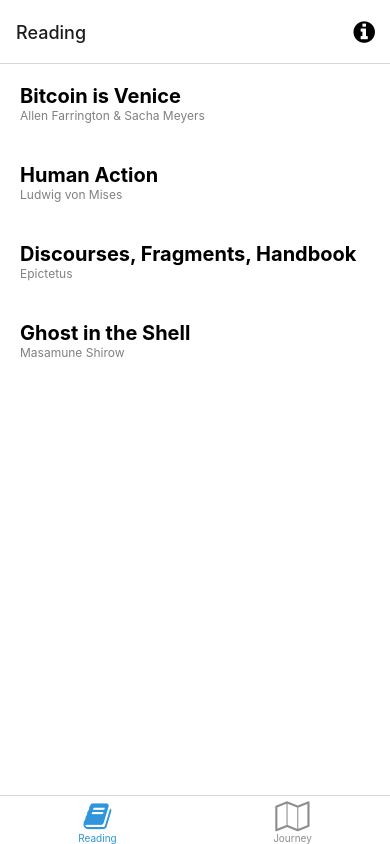
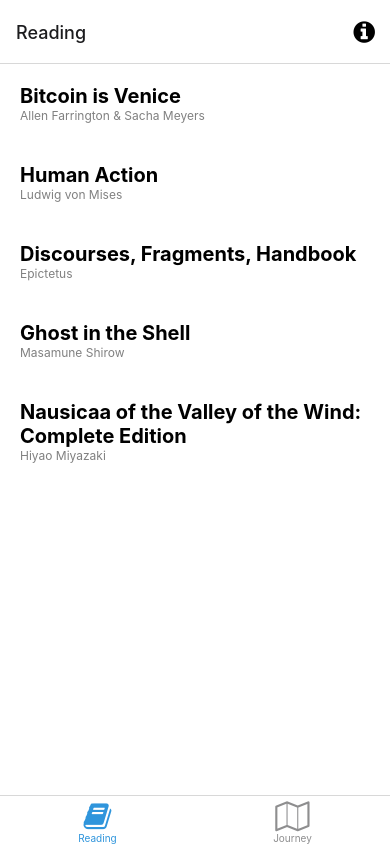
Before and after one commit to phrazzld/whetstone, a React Native app: screen /Reading in a window 390 px wide. Built offline with nearby package versions, Linux system fonts and the light colour scheme; what expo-linking would draw is missing.

Commit message:
Stub BookDetailsScreen, add stack nav to tabs

```diff
--- a/components/Book.tsx
+++ b/components/Book.tsx
@@ -1,6 +1,8 @@
-import { StyleSheet } from "react-native";
+import { StyleSheet, TouchableOpacity } from "react-native";
 import { TBook } from "../types";
 import { Text, View } from "./Themed";
+import { useNavigation } from "@react-navigation/native";
+import { BookDetailsScreen } from "../screens/BookDetailsScreen";
 
 interface BookProps {
     book: TBook;
@@ -8,12 +10,16 @@ interface BookProps {
 
 export const Book = (props: BookProps) => {
     const { book } = props;
+    const navigation = useNavigation();
 
     return (
-        <View style={styles.book}>
+        <TouchableOpacity
+            style={styles.book}
+            onPress={() => navigation.navigate("BookDetails", { book })}
+        >
             <Text style={styles.title}>{book.title}</Text>
             <Text style={styles.author}>{book.author}</Text>
-        </View>
+        </TouchableOpacity>
     );
 };
 
--- a/navigation/index.tsx
+++ b/navigation/index.tsx
@@ -26,6 +26,7 @@ import {
     RootTabScreenProps,
 } from "../types";
 import LinkingConfiguration from "./LinkingConfiguration";
+import { BookDetailsScreen } from "../screens/BookDetailsScreen";
 
 export default function Navigation({
     colorScheme,
@@ -79,35 +80,21 @@ function BottomTabNavigator() {
 
     return (
         <BottomTab.Navigator
-            initialRouteName="Reading"
+            initialRouteName="ReadingStack"
             screenOptions={{
                 tabBarActiveTintColor: Colors[colorScheme].tint,
+                headerShown: false,
             }}
         >
             <BottomTab.Screen
-                name="Reading"
-                component={ReadingScreen}
-                options={({ navigation }: RootTabScreenProps<"Reading">) => ({
+                name="ReadingStack"
+                component={ReadingStackScreen}
+                options={{
                     title: "Reading",
                     tabBarIcon: ({ color }) => (
                         <TabBarIcon name="book" color={color} />
                     ),
-                    headerRight: () => (
-                        <Pressable
-                            onPress={() => navigation.navigate("Modal")}
-                            style={({ pressed }) => ({
-                                opacity: pressed ? 0.5 : 1,
-                            })}
-                        >
-                            <FontAwesome
-                                name="info-circle"
-                                size={25}
-                                color={Colors[colorScheme].text}
-                                style={{ marginRight: 15 }}
-                            />
-                        </Pressable>
-                    ),
-                })}
+                }}
             />
             <BottomTab.Screen
                 name="Journey"
@@ -123,6 +110,42 @@ function BottomTabNavigator() {
     );
 }
 
+const ReadingStack = createNativeStackNavigator();
+
+function ReadingStackScreen({ navigation }) {
+    return (
+        <ReadingStack.Navigator>
+            <ReadingStack.Screen
+                name="Reading"
+                component={ReadingScreen}
+                options={{
+                    title: "Reading",
+                    headerRight: () => (
+                        <Pressable
+                            onPress={() => navigation.navigate("Modal")}
+                            style={({ pressed }) => ({
+                                opacity: pressed ? 0.5 : 1,
+                            })}
+                        >
+                            <FontAwesome
+                                name="info-circle"
+                                size={25}
+                                color={Colors.text}
+                                style={{ marginRight: 15 }}
+                            />
+                        </Pressable>
+                    ),
+                }}
+            />
+            <ReadingStack.Screen
+                name="BookDetails"
+                component={BookDetailsScreen}
+                options={({ route }) => ({ title: route.params.book.title })}
+            />
+        </ReadingStack.Navigator>
+    );
+}
+
 /**
  * You can explore the built-in icon families and icons on the web at https://icons.expo.fyi/
  */
--- a/package.json
+++ b/package.json
@@ -15,8 +15,10 @@
   },
   "dependencies": {
     "@expo/vector-icons": "^12.0.0",
+    "@react-native-firebase/app": "^14.7.0",
+    "@react-native-firebase/firestore": "^14.7.0",
     "@react-navigation/bottom-tabs": "^6.0.5",
-    "@react-navigation/native": "^6.0.2",
+    "@react-navigation/native": "^6.0.10",
     "@react-navigation/native-stack": "^6.1.0",
     "expo": "~44.0.0",
     "expo-asset": "~8.4.4",
@@ -37,8 +39,8 @@
     "@babel/core": "^7.12.9",
     "@types/react": "~17.0.21",
     "@types/react-native": "~0.64.12",
+    "jest": "^26.6.3",
     "jest-expo": "~44.0.1",
-    "jest": "^26.6.3",
     "react-test-renderer": "17.0.1",
     "typescript": "~4.3.5"
   },
--- /dev/null
+++ b/screens/BookDetailsScreen.tsx
@@ -0,0 +1,32 @@
+import { StyleSheet } from "react-native";
+import { Text, View } from "../components/Themed";
+import { useRoute } from "@react-navigation/native";
+
+interface BookDetailsScreenProps {}
+
+export const BookDetailsScreen = (props: BookDetailsScreenProps) => {
+    const { book } = useRoute().params;
+
+    return (
+        <View style={styles.container}>
+            <Text style={styles.title}>{book.title}</Text>
+            <Text style={styles.author}>{book.author}</Text>
+        </View>
+    );
+};
+
+const styles = StyleSheet.create({
+    container: {
+        flex: 1,
+        padding: 15,
+    },
+    author: {
+        fontSize: 16,
+        color: "grey",
+    },
+    title: {
+        fontSize: 20,
+        fontWeight: "bold",
+        marginBottom: 10,
+    },
+});
--- a/screens/ReadingScreen.tsx
+++ b/screens/ReadingScreen.tsx
@@ -24,7 +24,13 @@ const books: Array<TBook> = [
         title: "Ghost in the Shell",
         author: "Masamune Shirow",
     },
+    {
+        id: 5,
+        title: "Nausicaa of the Valley of the Wind: Complete Edition",
+        author: "Hiyao Miyazaki",
+    },
 ];
+
 export default function ReadingScreen({
     navigation,
 }: RootTabScreenProps<"Reading">) {
```
Also changed, not shown: 1 other file (tests, documents, lock files or other folders).
